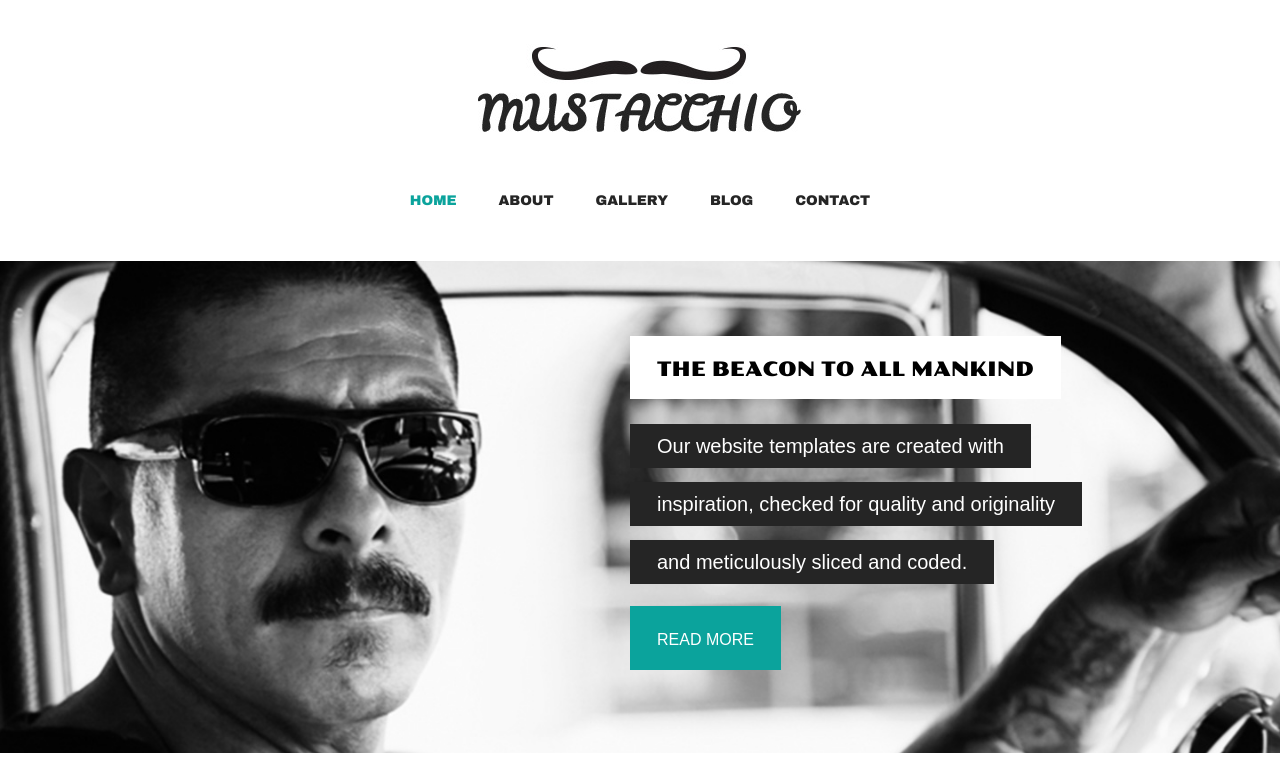
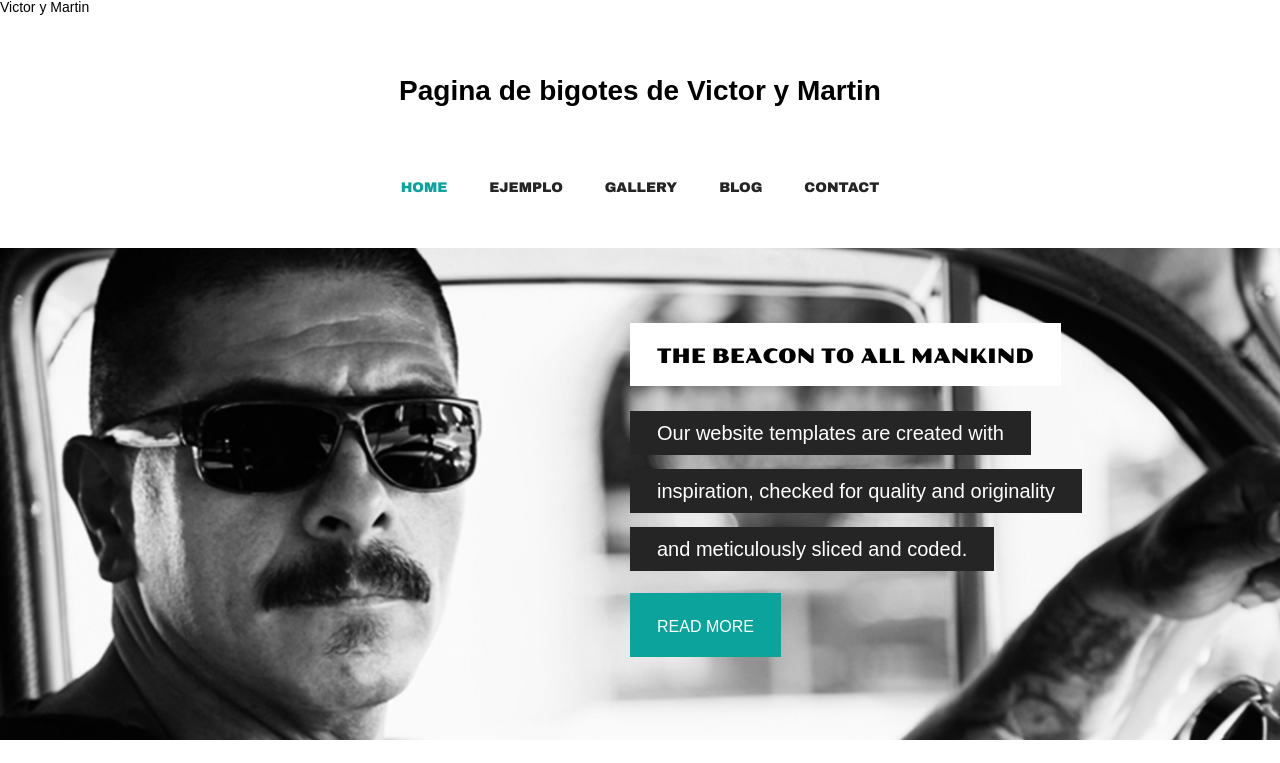
Before and after one commit to oldirtybenavs/proyecto-git-remoto, a plain HTML site: page index.html in a window 1280 px wide. Shown: the top 763 px of the page. Drawn offline with Linux system fonts and the light colour scheme.

Commit message:
Segundo commit

```diff
--- a/index.html
+++ b/index.html
@@ -1,25 +1,26 @@
 <!doctype html>
 <!-- Website Template by freewebsitetemplates.com -->
 <html>
+
 <head>
     <meta charset="UTF-8">
     <meta name="viewport" content="width=device-width, initial-scale=1.0">
-	<title>Mustache Enthusiast</title>
+    <title>BIGOTINOS</title>
     <link rel="stylesheet" type="text/css" href="css/style.css">
     <link rel="stylesheet" type="text/css" href="css/mobile.css" media="screen and (max-width : 568px)">
     <script type="text/javascript" src="js/mobile.js"></script>
+    <author>Victor y Martin</author>
 </head>
+
 <body>
     <div id="header">
-		<a href="index.html" class="logo">
-			<img src="images/logo.jpg" alt="">
-		</a>
+        <h1>Pagina de bigotes de Victor y Martin</h1>
         <ul id="navigation">
             <li class="selected">
                 <a href="index.html">home</a>
             </li>
             <li>
-				<a href="about.html">about</a>
+                <a href="ejemplo.html">EJEMPLO</a>
             </li>
             <li>
                 <a href="gallery.html">gallery</a>
@@ -84,4 +85,5 @@
         </div>
     </div>
 </body>
+
 </html>
```
Also changed, not shown: ejemplo.html (+13 -5 lines). Lines whose indentation alone changed are shown as unchanged.
